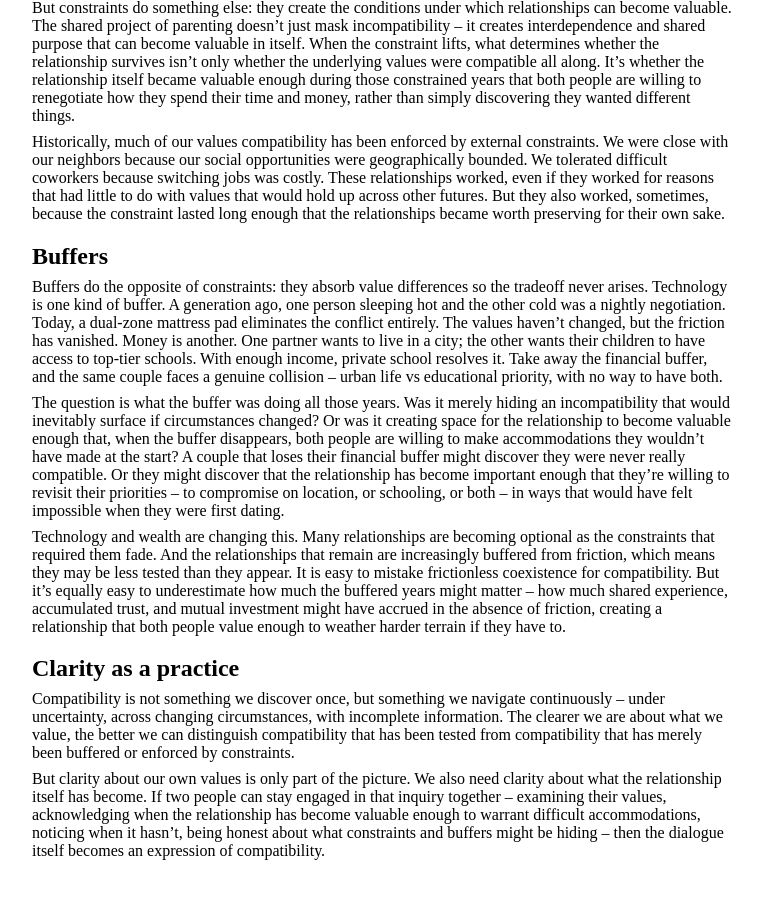
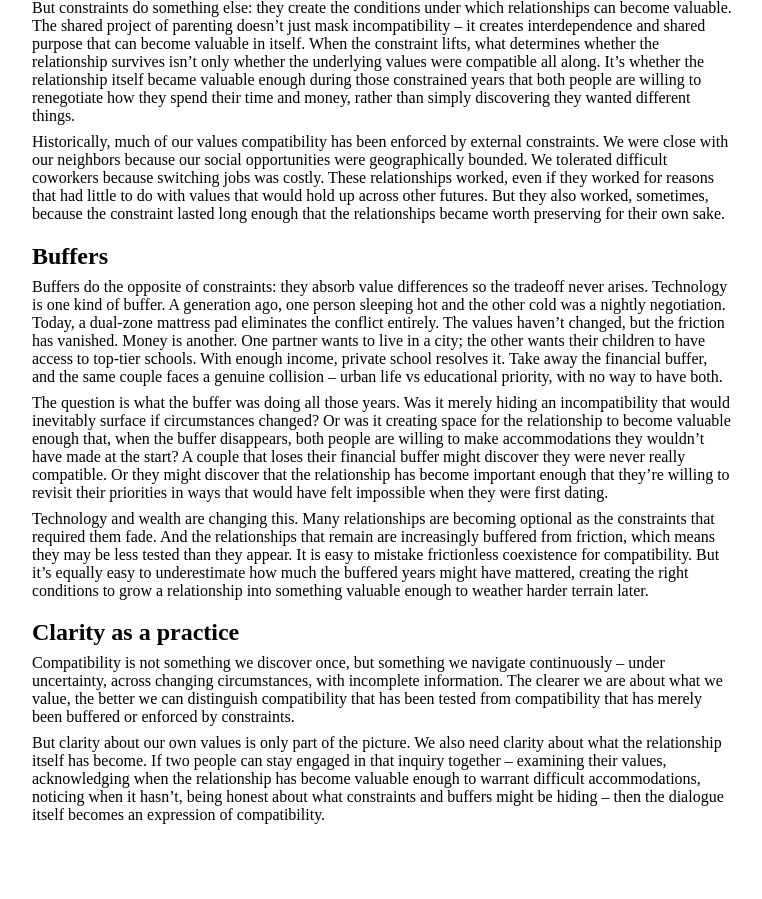
Before and after one commit to maxh/maxheinritz.com, a Jekyll site: the page built from _posts/2026-01-31-values-compatibility.md, in a window 1280 px wide and 900 px high, scrolled down 1376 px. Shown: the whole window, without its empty margins (108-870 px from the left). Built offline with Jekyll 4.4.1, drawn with Linux system fonts in a browser that asks for light colours; after the commit the page ends 2240 px from its top, so only the background shows below that.

Commit message:
last fixes

```diff
--- a/_posts/2026-01-31-values-compatibility.md
+++ b/_posts/2026-01-31-values-compatibility.md
@@ -40,9 +40,9 @@ Historically, much of our values compatibility has been enforced by external con
 
 Buffers do the opposite of constraints: they absorb value differences so the tradeoff never arises. Technology is one kind of buffer. A generation ago, one person sleeping hot and the other cold was a nightly negotiation. Today, a dual-zone mattress pad eliminates the conflict entirely. The values haven't changed, but the friction has vanished. Money is another. One partner wants to live in a city; the other wants their children to have access to top-tier schools. With enough income, private school resolves it. Take away the financial buffer, and the same couple faces a genuine collision – urban life vs educational priority, with no way to have both.
 
-The question is what the buffer was doing all those years. Was it merely hiding an incompatibility that would inevitably surface if circumstances changed? Or was it creating space for the relationship to become valuable enough that, when the buffer disappears, both people are willing to make accommodations they wouldn't have made at the start? A couple that loses their financial buffer might discover they were never really compatible. Or they might discover that the relationship has become important enough that they're willing to revisit their priorities – to compromise on location, or schooling, or both – in ways that would have felt impossible when they were first dating.
+The question is what the buffer was doing all those years. Was it merely hiding an incompatibility that would inevitably surface if circumstances changed? Or was it creating space for the relationship to become valuable enough that, when the buffer disappears, both people are willing to make accommodations they wouldn't have made at the start? A couple that loses their financial buffer might discover they were never really compatible. Or they might discover that the relationship has become important enough that they're willing to revisit their priorities in ways that would have felt impossible when they were first dating.
 
-Technology and wealth are changing this. Many relationships are becoming optional as the constraints that required them fade. And the relationships that remain are increasingly buffered from friction, which means they may be less tested than they appear. It is easy to mistake frictionless coexistence for compatibility. But it's equally easy to underestimate how much the buffered years might matter – how much shared experience, accumulated trust, and mutual investment might have accrued in the absence of friction, creating a relationship that both people value enough to weather harder terrain if they have to.
+Technology and wealth are changing this. Many relationships are becoming optional as the constraints that required them fade. And the relationships that remain are increasingly buffered from friction, which means they may be less tested than they appear. It is easy to mistake frictionless coexistence for compatibility. But it's equally easy to underestimate how much the buffered years might have mattered, creating the right conditions to grow a relationship into something valuable enough to weather harder terrain later.
 
 ## Clarity as a practice
 
```
